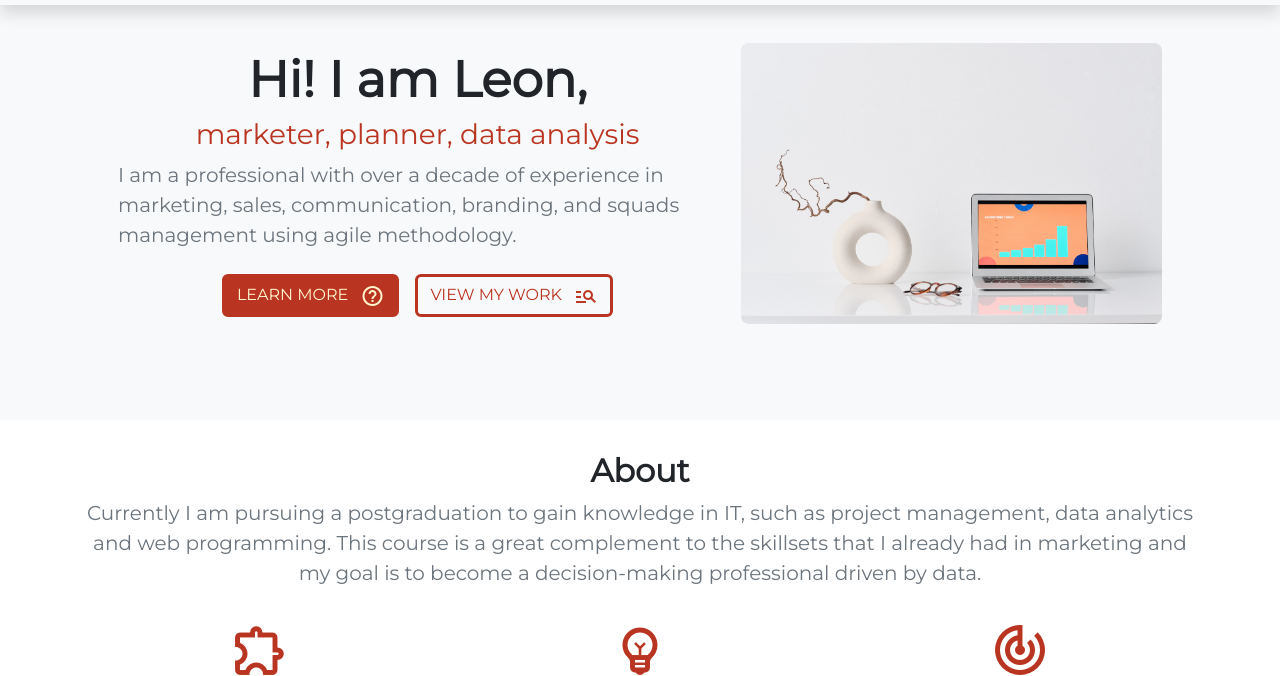
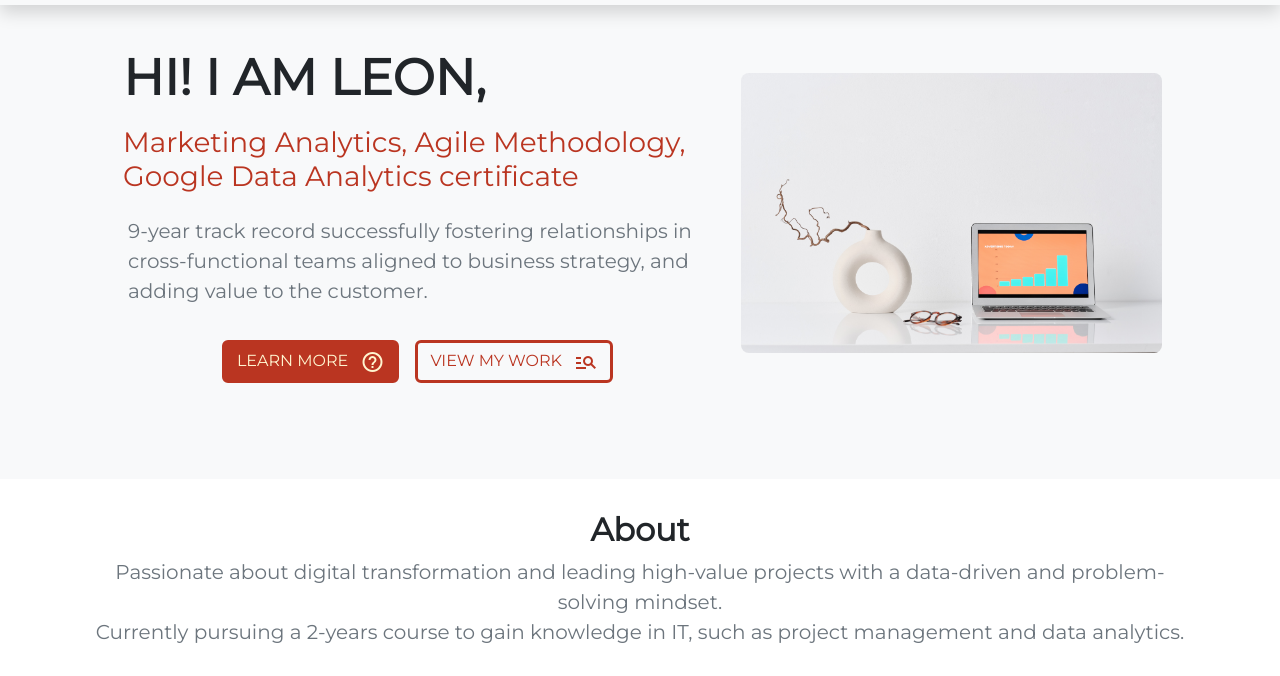
Before and after one commit to leon-czarlinski/leon-czarlinski.github.io, a plain HTML site: page index.html in a window 1280 px wide. Shown: the part 53-729 px from the top of the page. Drawn offline with nearby package versions, Linux system fonts and the light colour scheme; a script that the page names is missing.

Commit message:
fixing bugs

```diff
--- a/css/styles.css
+++ b/css/styles.css
@@ -49,13 +49,25 @@ body{
   background-color: #BA3521;
 }
 
+/* .my-5{
+  text-align: left;
+
+} */
+
 .my-5 > h2 {
   font-size: 50px;
+  padding: 5px;
 }
 
 .my-5 > h3{
   color: #BA3521;
+  padding: 5px;
 }
+
+.my-5 > p {
+  padding:10px;
+}
+
 
 .gridbanner > .btn-primary {
   background-color: #BA3521 !important;
--- a/index.html
+++ b/index.html
@@ -71,9 +71,9 @@
           <div class="row align-items-center">
             <div class="col-lg-8 col-xl-7 col-xxl-6">
               <div class="my-5">
-                <h2 class="text-center fw-bold mb-2">Hi! I am Leon,</h2>
-                <h3 class="text-center mb-2">marketer, planner, data analysis</h3>
-                <p class="lead text-muted mb-4">I am a professional with over a decade of experience in marketing, sales, communication, branding, and squads management using agile methodology.</p>
+                <h2 class="fw-bold mb-2">HI! I AM LEON,</h2>
+                <h3 class="mb-2">Marketing Analytics, Agile Methodology, Google Data Analytics certificate</h3>
+                <p class="lead text-muted mb-4">9-year track record successfully fostering relationships in cross-functional teams aligned to business strategy, and adding value to the customer.</p>
                 <div class="gridbanner d-grid gap-3 d-sm-flex justify-content-center">
                   <a class="btn btn-primary btn-large text-uppercase" href="#about">
                     Learn More
@@ -101,8 +101,8 @@
             <div class="row justify-content-center">
               <h2 class="fw-bold">About</h2>
               <p class="lead text-muted mb-3">
-                Currently I am pursuing a postgraduation to gain knowledge in IT, such as project management, data analytics and web programming.
-                This course is a great complement to the skillsets that I already had in marketing and my goal is to become a decision-making professional driven by data.
+                Passionate about digital transformation and leading high-value projects with a data-driven and problem-solving mindset.
+                <br>Currently pursuing a 2-years course to gain knowledge in IT, such as project management and data analytics.
               </p>
             </div>
           </div>
@@ -126,7 +126,7 @@
                 </div>
                 <h5>Consistency & Restorative</h5>
                 <p class="text-muted mb-0">
-                  I make things happen thought consistency and restoration. I am adept at dealing with problems, figuring out what is wrong and resolving it.
+                  I make things happen thought consistency. Adaptable on developing plans to address company needs, and strategic thinking.
                 </p>
               </div>
 
```
